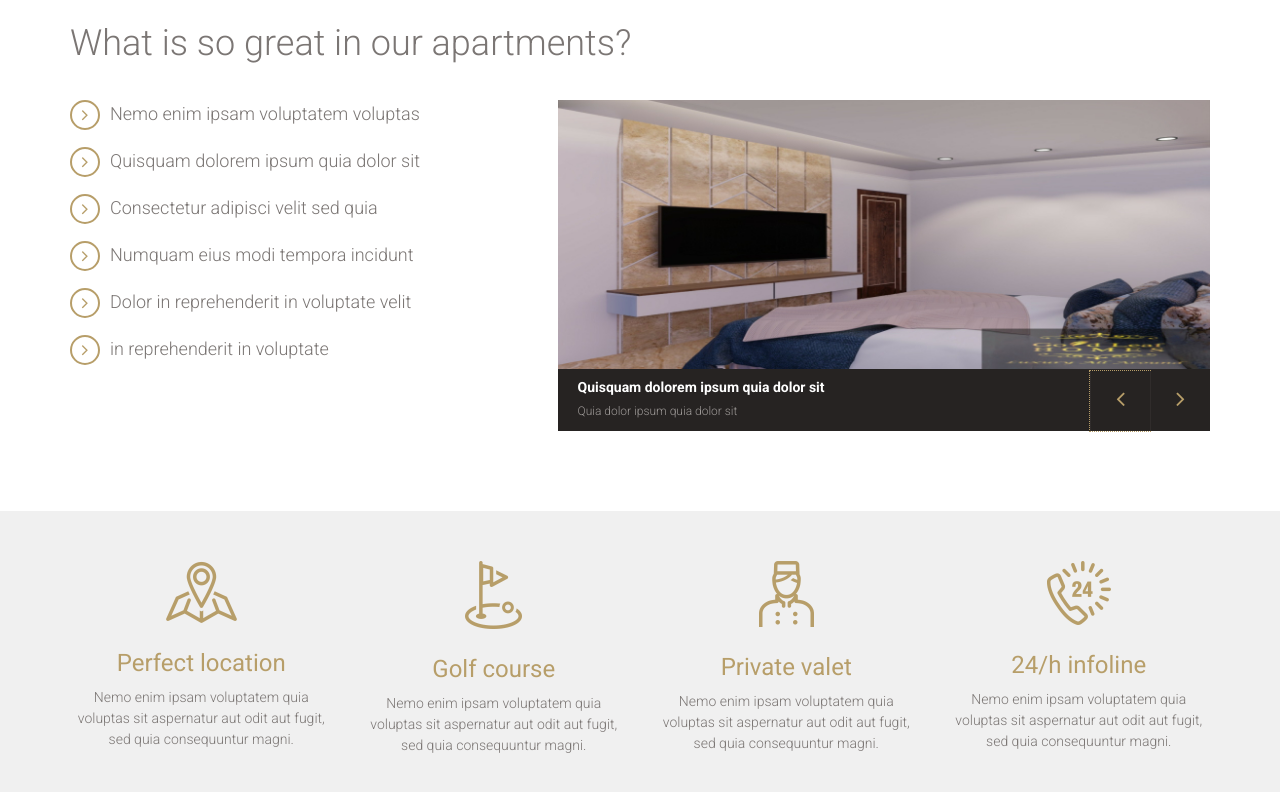
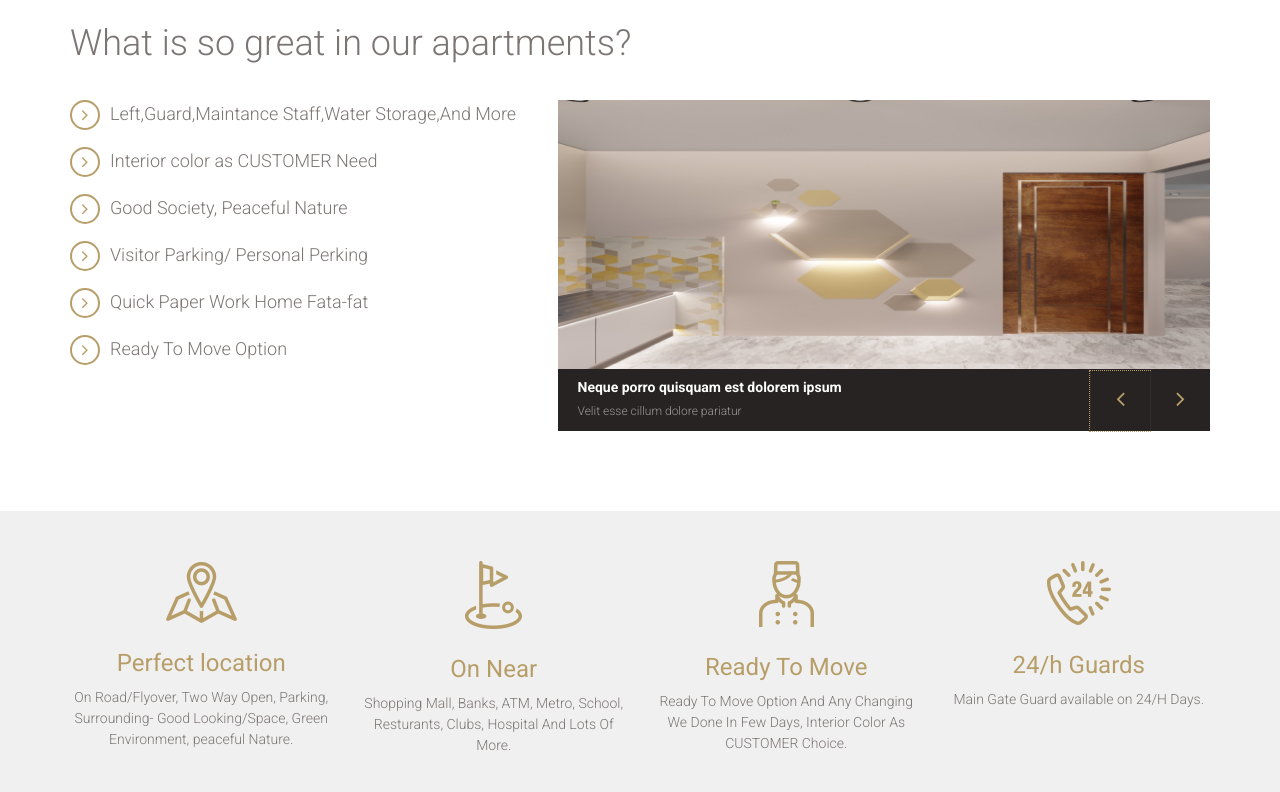
Before and after one commit to real-estate-1/estate, a plain HTML site: page index.html in a window 1280 px wide. Both pictures are taken after a click on the link 1120 px from the left and 1288 px from the top of the page. Shown: the part 888-1680 px from the top of the page. Drawn offline with Linux system fonts and the light colour scheme.

Commit message:
realstate

```diff
--- a/index.html
+++ b/index.html
@@ -6,6 +6,7 @@
 		<meta name="viewport" content="width=device-width, initial-scale=1.0,maximum-scale=1">
 
 		<title>Real Estate- Appartment/Flat/Plot</title>
+		<link rel="shortcut icon" type="image/png-icon" href="images/logo.png" />
 
 		<!-- Loading third party fonts -->
 		<link href="http://fonts.googleapis.com/css?family=Roboto:300,400,700|" rel="stylesheet" type="text/css">
@@ -40,7 +41,7 @@
 								<a href="#">
 									<a href="#" class="arrow-button"><i class="fa fa-angle-right"></i></a>
 									<h2>Golden leaf homes</h2>
-									<small>Duis aute irure dolor in reprehenderit in voluptate velit esse cillum dolore pariatur</small>
+									<small>Individual Best Property Seller In Competative World Deal In Appartment/Flat/Plot.</small>
 								</a>
 							</div>
 
@@ -48,7 +49,7 @@
 								<form action="#">
 									<small class="form-subtitle">Start to live in Your</small>
 									<h2 class="form-title">New Apartment</h2>
-									<p>Lorem ipsum dolor sit amet, consectetur adipisicing elit. Nulla, dicta. Molestiae voluptatem laudantium tempora nemo vitae</p>
+									<p>Individual Best Property Seller, No Brokerage, Quick All Paper Work, Easy to Loan- Govt./private-Banks, Price Negotiation, Customer Statisfaction Fast to call don't delay</p>
 
 									<div class="control">
 										<input type="text" placeholder="" value="shivam singh" readonly>
@@ -61,8 +62,8 @@
 									<div class="control">
 										<input type="text" placeholder="" value="9354636384" readonly>
 										<i class="fa fa-phone"></i>
-									</div> <a href="https://wa.me/919354636384">
-									<input type="submit" value="Call Us">
+									</div> <a href="https://wa.me/919354636384" target="_blanks">
+									<input type="text" value="Call Us" readonly>
 									</a>
 								</form>
 							</div>
@@ -78,12 +79,12 @@
 						<div class="row">
 							<div class="col-md-5">
 								<ul class="arrow-list">
-									<li>Nemo enim ipsam voluptatem voluptas</li>
-									<li>Quisquam dolorem ipsum quia dolor sit</li>
-									<li>Consectetur adipisci velit sed quia</li>
-									<li>Numquam eius modi tempora incidunt</li>
-									<li>Dolor in reprehenderit in voluptate velit</li>
-									<li>in reprehenderit in voluptate</li>
+									<li>Left,Guard,Maintance Staff,Water Storage,And More</li>
+									<li>Interior color as CUSTOMER Need</li>
+									<li>Good Society, Peaceful Nature</li>
+									<li>Visitor Parking/ Personal Perking</li>
+									<li>Quick Paper Work Home Fata-fat</li>
+									<li>Ready To Move Option</li>
 								</ul>
 							</div>
 							<div class="col-md-7">
@@ -116,6 +117,69 @@
 												</figcaption>
 											</figure>
 										</li>
+										<li>
+											<figure>
+												<img src="images/feature-4.jpg" alt="Feature 4">
+												<figcaption>
+													<h3 class="feature-title">Neque porro quisquam est dolorem ipsum</h3>
+													<small class="feature-desc">Velit esse cillum dolore pariatur</small>
+												</figcaption>
+											</figure>
+										</li>
+										<li>
+											<figure>
+												<img src="images/feature-5.jpg" alt="Feature 5">
+												<figcaption>
+													<h3 class="feature-title">Neque porro quisquam est dolorem ipsum</h3>
+													<small class="feature-desc">Velit esse cillum dolore pariatur</small>
+												</figcaption>
+											</figure>
+										</li>
+										<li>
+											<figure>
+												<img src="images/feature-6.jpg" alt="Feature 6">
+												<figcaption>
+													<h3 class="feature-title">Neque porro quisquam est dolorem ipsum</h3>
+													<small class="feature-desc">Velit esse cillum dolore pariatur</small>
+												</figcaption>
+											</figure>
+										</li>
+										<li>
+											<figure>
+												<img src="images/feature-7.jpg" alt="Feature 7">
+												<figcaption>
+													<h3 class="feature-title">Neque porro quisquam est dolorem ipsum</h3>
+													<small class="feature-desc">Velit esse cillum dolore pariatur</small>
+												</figcaption>
+											</figure>
+										</li>
+										<li>
+											<figure>
+												<img src="images/feature-8.jpg" alt="Feature 8">
+												<figcaption>
+													<h3 class="feature-title">Neque porro quisquam est dolorem ipsum</h3>
+													<small class="feature-desc">Velit esse cillum dolore pariatur</small>
+												</figcaption>
+											</figure>
+										</li>
+										<li>
+											<figure>
+												<img src="images/feature-9.jpg" alt="Feature 9">
+												<figcaption>
+													<h3 class="feature-title">Neque porro quisquam est dolorem ipsum</h3>
+													<small class="feature-desc">Velit esse cillum dolore pariatur</small>
+												</figcaption>
+											</figure>
+										</li>
+										<li>
+											<figure>
+												<img src="images/feature-10.jpg" alt="Feature 10">
+												<figcaption>
+													<h3 class="feature-title">Neque porro quisquam est dolorem ipsum</h3>
+													<small class="feature-desc">Velit esse cillum dolore pariatur</small>
+												</figcaption>
+											</figure>
+										</li>
 									</ul>
 
 								</div>
@@ -131,35 +195,35 @@
 								<div class="feature">
 									<div class="feature-icon"><img src="images/icon-location.png" alt=""></div>
 									<h3 class="feature-title">Perfect location</h3>
-									<p>Nemo enim ipsam voluptatem quia voluptas sit aspernatur aut odit aut fugit, sed quia consequuntur magni.</p>
+									<p>On Road/Flyover, Two Way Open, Parking, Surrounding- Good Looking/Space, Green Environment, peaceful Nature.</p>
 								</div>
 							</div>
 							<div class="col-md-3 col-sm-6">
 								<div class="feature">
 									<div class="feature-icon"><img src="images/icon-golf.png" alt=""></div>
-									<h3 class="feature-title">Golf course</h3>
-									<p>Nemo enim ipsam voluptatem quia voluptas sit aspernatur aut odit aut fugit, sed quia consequuntur magni.</p>
+									<h3 class="feature-title">On Near</h3>
+									<p>Shopping Mall, Banks, ATM, Metro, School, Resturants, Clubs, Hospital And Lots Of More.</p>
 								</div>
 							</div>
 							<div class="col-md-3 col-sm-6">
 								<div class="feature">
 									<div class="feature-icon"><img src="images/icon-valet.png" alt=""></div>
-									<h3 class="feature-title">Private valet</h3>
-									<p>Nemo enim ipsam voluptatem quia voluptas sit aspernatur aut odit aut fugit, sed quia consequuntur magni.</p>
+									<h3 class="feature-title">Ready To Move</h3>
+									<p>Ready To Move Option And Any Changing We Done In Few Days, Interior Color As CUSTOMER Choice.</p>
 								</div>
 							</div>
 							<div class="col-md-3 col-sm-6">
 								<div class="feature">
 									<div class="feature-icon"><img src="images/icon-phone.png" alt=""></div>
-									<h3 class="feature-title">24/h infoline</h3>
-									<p>Nemo enim ipsam voluptatem quia voluptas sit aspernatur aut odit aut fugit, sed quia consequuntur magni.</p>
+									<h3 class="feature-title">24/h Guards</h3>
+									<p>Main Gate Guard available on 24/H Days.</p>
 								</div>
 							</div>
 						</div>
 
 						<div class="post-list">
 							<article class="post">
-								<figure class="feature-image" data-bg-image="images/figure-1.jpg"></figure>
+								<figure class="feature-image" data-bg-image="images/feature-9.jpg"></figure>
 								<div class="post-detail">
 									<h2 class="entry-title">Lorem porro quisquam dolorem</h2>
 									<p>Omnis iste natus error sit voluptatem doloremque laudantium totam rem aperiam, eaque ipsa quae ab illo inventore veritatis et quasi architecto beatae vitae dicta sunt explicabo nemo enim ipsam voluptatem quia.</p>
@@ -167,7 +231,7 @@
 								</div>
 							</article>
 							<article class="post">
-								<figure class="feature-image" data-bg-image="images/figure-1.jpg"></figure>
+								<figure class="feature-image" data-bg-image="images/feature-10.jpg"></figure>
 								<div class="post-detail">
 									<h2 class="entry-title">Lorem porro quisquam dolorem</h2>
 									<p>Omnis iste natus error sit voluptatem doloremque laudantium totam rem aperiam, eaque ipsa quae ab illo inventore veritatis et quasi architecto beatae vitae dicta sunt explicabo nemo enim ipsam voluptatem quia.</p>
```
